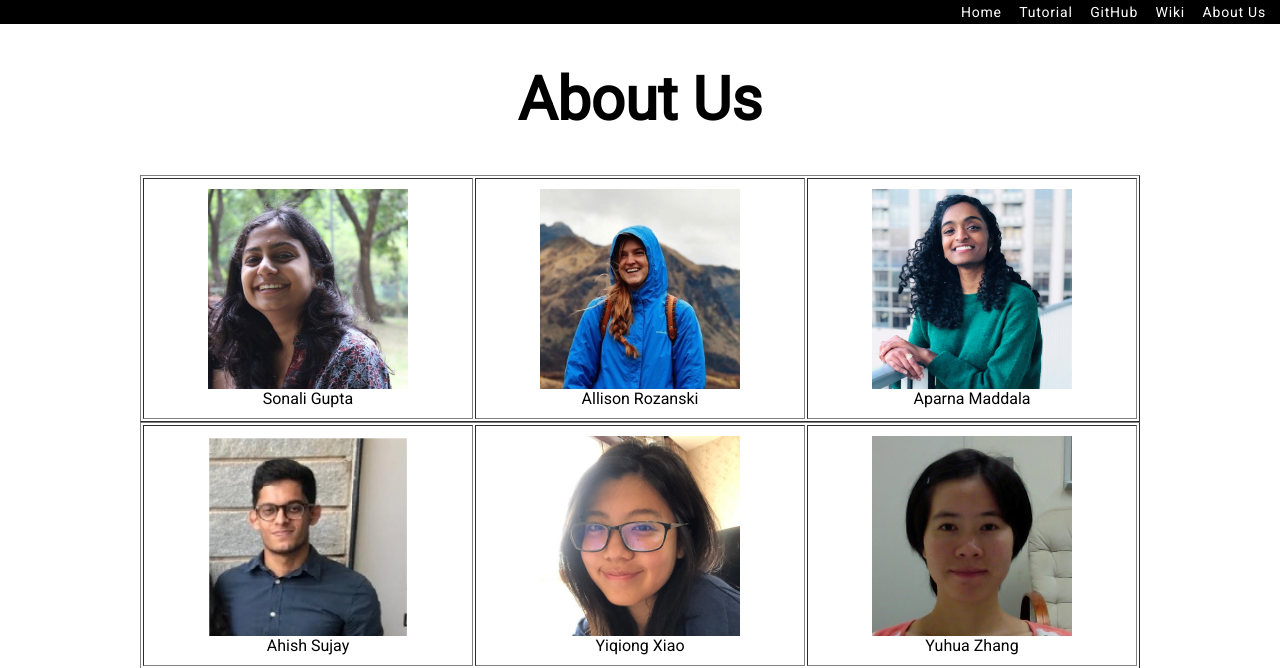
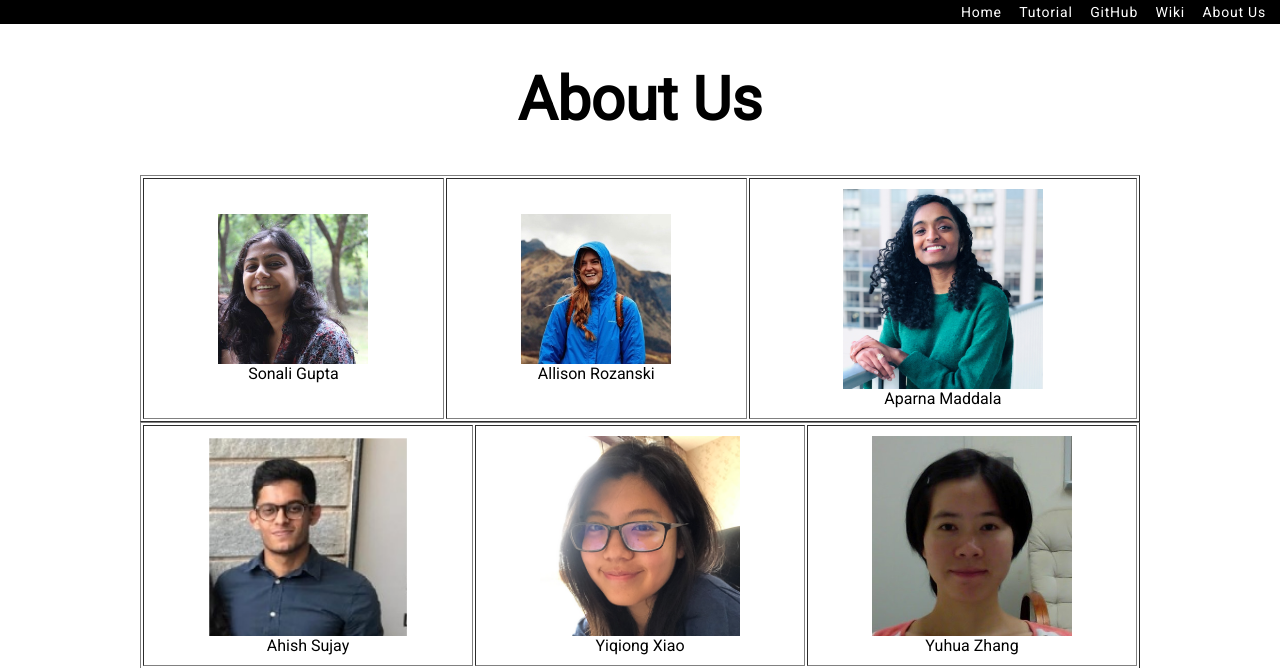
Before and after one commit to compgenomics2020/Team3-WebServer, a Flask app: page /AboutUs in a window 1280 px wide. Shown: the top 668 px of the page. Run offline with Flask 2, Linux system fonts and the light colour scheme; parts of the project's set-up code (start-up, migrations or seed data) failed here and were passed over.

Commit message:
formatting

```diff
--- a/webserver/frontend/templates/AboutUs.html
+++ b/webserver/frontend/templates/AboutUs.html
@@ -21,14 +21,14 @@
     <table width="1000" border="1" cellpadding="10">
         <tr>
             <td align="center" valign="center">
-                <img src="{{ url_for('frontend.static', filename='Sonali.jpg') }}" style="width:200px;height:200px;"/>
+                <img src="{{ url_for('frontend.static', filename='Sonali.jpg') }}" style="width:150px;height:150px;"/>
                 <br/>
                 Sonali Gupta
             </td>
 
 
             <td align="center" valign="center">
-                <img src="{{ url_for('frontend.static', filename='Ali.jpeg') }}" style="width:200px;height:200px;"/>
+                <img src="{{ url_for('frontend.static', filename='Ali.jpeg') }}" style="width:150px;height:150px;"/>
                 <br/>
                 Allison Rozanski
             </td>
```
